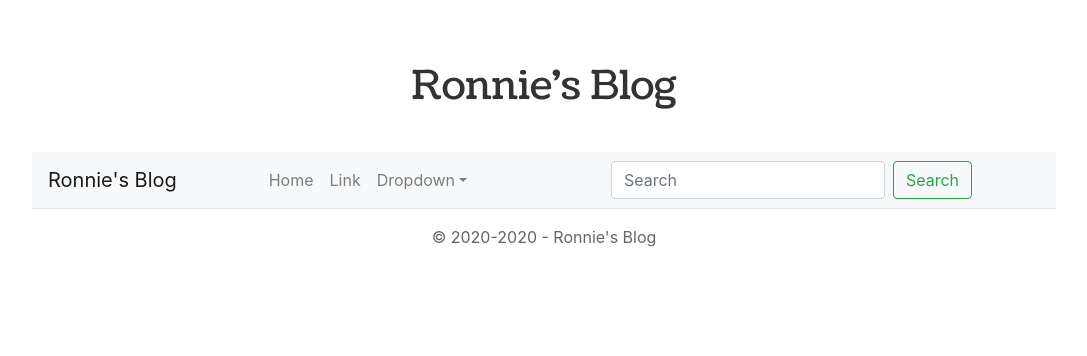
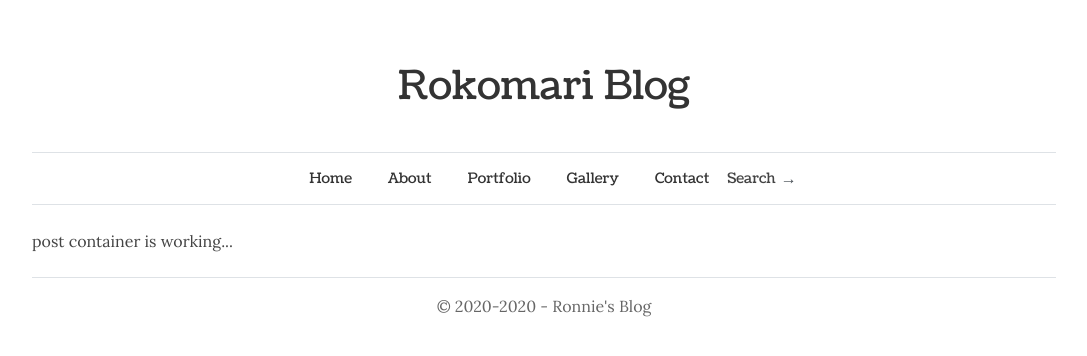
Before and after one commit to rokomari-com/blog, a React (Create React App) app: page / in a window 1280 px wide. Shown: the top 356 px of the page, without its empty margins (96-1183 px from the left). Built offline with nearby package versions, Linux system fonts and the light colour scheme.

Commit message:
navbar designed done

```diff
--- a/package.json
+++ b/package.json
@@ -7,6 +7,7 @@
     "@testing-library/react": "^11.1.0",
     "@testing-library/user-event": "^12.1.10",
     "bootstrap": "^4.5.3",
+    "font-awesome": "^4.7.0",
     "node-sass": "^4.14.1",
     "react": "^17.0.1",
     "react-bootstrap": "^1.4.0",
--- a/src/App.js
+++ b/src/App.js
@@ -1,13 +1,15 @@
 import React from 'react';
 import Header from './components/layouts/Header/Header';
+import Menu from './components/layouts/Menu/Menu';
+import PostContainer from './components/body/PostContainer/PostContainer';
 import Footer from './components/layouts/Footer/Footer';
-import Menu from './components/layouts/Menu/Menu';
 
 const App = () => {
   return (
     <div className="App">
       <Header />
       <Menu />
+      <PostContainer />
       <Footer />
     </div>
   );
--- a/src/components/body/PostContainer/PostContainer.js
+++ b/src/components/body/PostContainer/PostContainer.js
@@ -1,10 +1,9 @@
 import React from 'react';
-import './PostContainer';
 
 const PostContainer = () => {
     return (
-        <div>
-            <p>PostContainer is working...</p>
+        <div className="my-4">
+            <p>post container is working...</p>
         </div>
     );
 };
--- a/src/components/layouts/Header/Header.js
+++ b/src/components/layouts/Header/Header.js
@@ -5,7 +5,7 @@ const Header = () => {
     return (
         <header>
             <h1>
-                <a href="/">Ronnie's Blog</a>
+                <a href="/">Rokomari Blog</a>
             </h1>
         </header>
     );
--- a/src/components/layouts/Menu/Menu.js
+++ b/src/components/layouts/Menu/Menu.js
@@ -1,33 +1,40 @@
 import React from 'react';
-import './Menu.scss';
 import Navbar from 'react-bootstrap/Navbar';
 import Nav from 'react-bootstrap/Nav';
 import NavDropdown from 'react-bootstrap/NavDropdown';
 import Form from 'react-bootstrap/Form';
 import FormControl from 'react-bootstrap/FormControl';
-import Button from 'react-bootstrap/Button';
+import './Menu.scss';
 
 const Menu = () => {
     return (
-        <Navbar bg="light" expand="lg">
-            <Navbar.Brand href="#home">Ronnie's Blog</Navbar.Brand>
+        <Navbar expand="lg" className="border-top border-bottom rok-navbar">
             <Navbar.Toggle aria-controls="basic-navbar-nav" />
             <Navbar.Collapse id="basic-navbar-nav">
-                <Nav className="mr-auto">
-                    <Nav.Link href="#home">Home</Nav.Link>
-                    <Nav.Link href="#link">Link</Nav.Link>
-                    <NavDropdown title="Dropdown" id="basic-nav-dropdown">
+                <Nav className="m-auto">
+                    <Nav.Link href="#home" className="btn-link home-btn">Home</Nav.Link>
+                    <NavDropdown title="About" id="basic-nav-dropdown">
                         <NavDropdown.Item href="#action/3.1">Action</NavDropdown.Item>
-                        <NavDropdown.Item href="#action/3.2">Another action</NavDropdown.Item>
+                        <NavDropdown.Item href="#action/3.2">Another</NavDropdown.Item>
                         <NavDropdown.Item href="#action/3.3">Something</NavDropdown.Item>
-                        <NavDropdown.Divider />
-                        <NavDropdown.Item href="#action/3.4">Separated link</NavDropdown.Item>
                     </NavDropdown>
+                    <NavDropdown title="Portfolio" id="basic-nav-dropdown">
+                        <NavDropdown.Item href="#action/3.1">Action</NavDropdown.Item>
+                        <NavDropdown.Item href="#action/3.2">Another</NavDropdown.Item>
+                        <NavDropdown.Item href="#action/3.3">Something</NavDropdown.Item>
+                    </NavDropdown>
+                    <NavDropdown title="Gallery" id="basic-nav-dropdown">
+                        <NavDropdown.Item href="#action/3.1">Action</NavDropdown.Item>
+                        <NavDropdown.Item href="#action/3.2">Another</NavDropdown.Item>
+                        <NavDropdown.Item href="#action/3.3">Something</NavDropdown.Item>
+                    </NavDropdown>
+                    <Nav.Link href="#link">Contact</Nav.Link>
+                    <Form inline>
+                        <Form.Label>Search</Form.Label>
+                        <FormControl type="text" placeholder="Search Here" className="mr-sm-2 d-none" />
+                        <FormControl type="submit" value="→" className="submit-icon" />
+                    </Form>
                 </Nav>
-                <Form inline>
-                    <FormControl type="text" placeholder="Search" className="mr-sm-2" />
-                    <Button variant="outline-success">Search</Button>
-                </Form>
             </Navbar.Collapse>
         </Navbar>
     );
--- a/src/components/layouts/Menu/Menu.scss
+++ b/src/components/layouts/Menu/Menu.scss
@@ -0,0 +1,38 @@
+@import "./../../../sass/config.scss";
+
+.rok-navbar {
+    padding: .3rem 1rem !important;
+    align-items: center;
+    font-family: $secondaryFont;
+
+    a.nav-link {
+        color: $primaryColor !important;
+        border-bottom: 1px solid transparent;
+        font-size: 0.9rem;
+        display: inline-block;
+        margin: 0 1.25em;
+        padding: 10px 0 !important;
+        height: 32px;
+        &:hover {
+            border-bottom: $dottedBorder;
+        }
+    }
+    .dropdown-toggle::after {
+        display: none;
+        // content: " ";
+    }
+    label {
+        padding: 10px 5px 10px 0px;
+        font-size: 0.9rem;
+        cursor: text;
+    }
+    .submit-icon {
+        border: 0px !important;
+        padding: 0;
+
+        &:focus {
+            outline: 0 !important;
+            box-shadow: none;
+        }
+    }
+}
--- a/src/sass/_base/_basic.scss
+++ b/src/sass/_base/_basic.scss
@@ -11,6 +11,7 @@ html {
 body {
     font-size: $textSize;
     color: lighten($primaryColor, 6.67);
+    font-family: $primaryFont;
     font-weight: 400;
     text-rendering: optimizeLegibility;
     -webkit-font-smoothing: antialiased;
--- a/src/sass/app.scss
+++ b/src/sass/app.scss
@@ -2,7 +2,8 @@
     Import 3rd Party Libraries
 ---------------------------------*/
 
-@import "~bootstrap/scss/bootstrap";
+@import "~bootstrap/dist/css/bootstrap.min.css";
+@import "~font-awesome/css/font-awesome.min.css";
 
 /*
     Import SASS files
```
Also changed, not shown: src/assets/DummyPosts/index.js (added, +31 -0 lines), src/components/body/PostContainer/PostContainer.scss (added), 1 other file (tests, documents, lock files or other folders).
